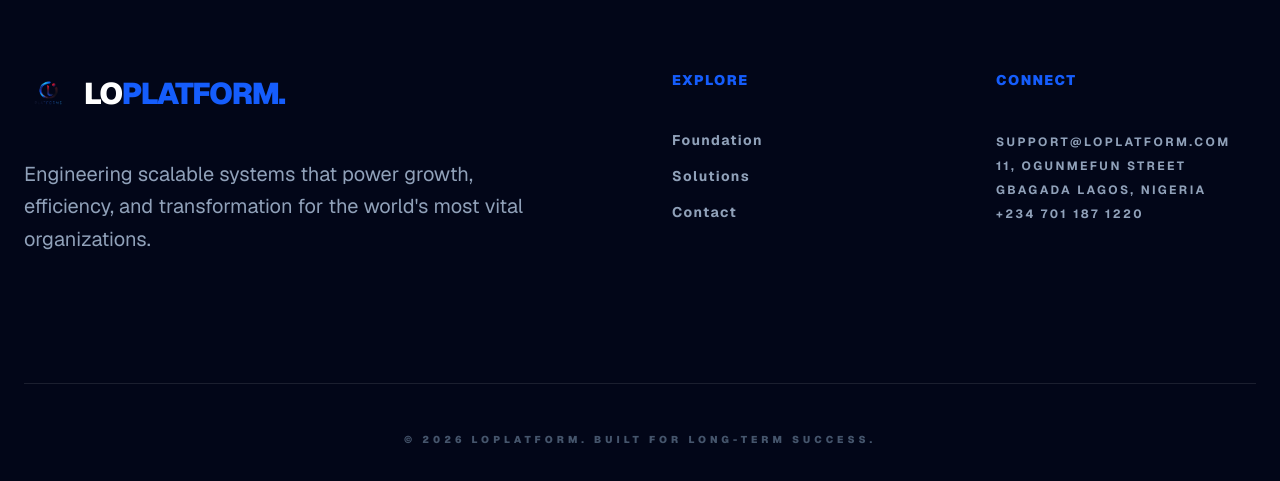
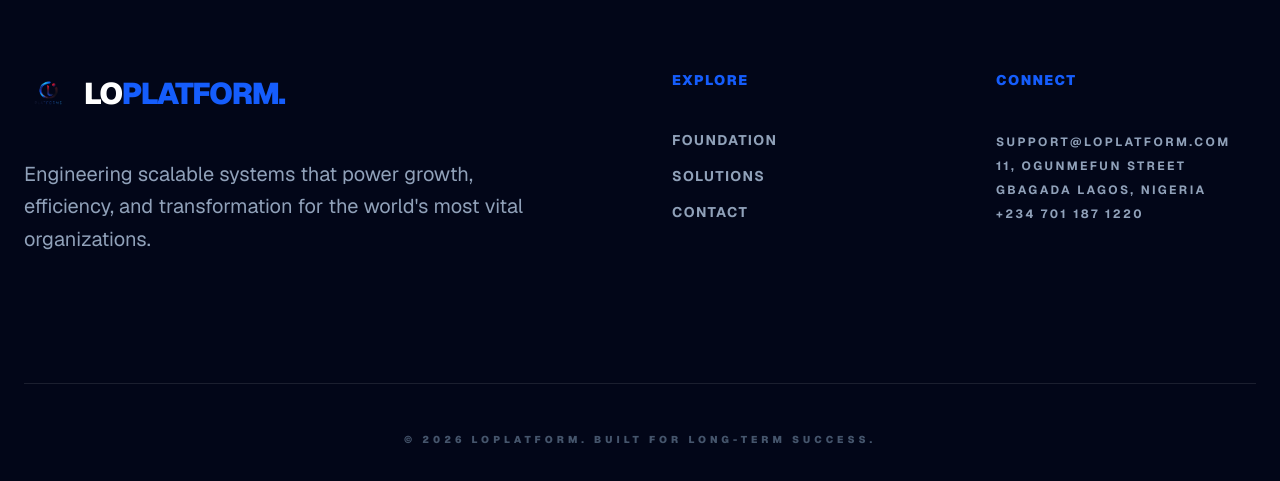
Before and after one commit to gtcsprojects2025-cloud/loplatforms, a Next.js app: page / in a window 1280 px wide. Shown: the part 5294-5775 px from the top of the page. Built offline with nearby package versions, Linux system fonts and the light colour scheme.

Commit message:
fixed display

```diff
--- a/app/components/navBar.tsx
+++ b/app/components/navBar.tsx
@@ -54,7 +54,7 @@ import {
 
   return(
     < >
-    <style dangerouslySetInnerHTML={{ __html: customStyles }} />
+    {/* <style dangerouslySetInnerHTML={{ __html: customStyles }} /> */}
           <nav className={`fixed w-full z-[100] transition-all duration-500 ${scrolled || currentPage !== 'home' ? 'bg-white shadow-xl py-4' : 'bg-black lg:mt-0 py-8'}`}>
         <div className="max-w-7xl mx-auto px-6 flex justify-between items-center">
           <Link href={'/'} className="flex items-center space-x-3 group outline-none">
--- a/app/page.tsx
+++ b/app/page.tsx
@@ -27,6 +27,7 @@ import {
   MessageSquare
 } from 'lucide-react';
 import NavBar from './components/navBar';
+import Footer from './components/footer';
 
 const App = () => {
   const [isMenuOpen, setIsMenuOpen] = useState(false);
@@ -353,48 +354,7 @@ const App = () => {
           </>
       </main>
 
-      <footer className="bg-slate-950 text-white pt-32 pb-12 border-t border-white/5">
-        <div className="max-w-7xl mx-auto px-6">
-          <div className="grid lg:grid-cols-4 gap-16 mb-32">
-            <div className="lg:col-span-2 space-y-10">
-              <div className="flex items-center space-x-3">
-                <div className="w-12 h-12 flex items-center justify-center">
-                  {/* <span className="text-white font-black text-2xl">L</span> */}
-                  <Image
-                        src="/logo.png" // Next.js looks directly into the 'public' folder
-                        alt="Logo"
-                        width={500}
-                        height={500}
-                      />
-                </div>
-                <span className="text-3xl font-black tracking-tighter uppercase">LO<span className="text-blue-600">Platform.</span></span>
-              </div>
-              <p className="text-xl text-slate-400 max-w-lg leading-relaxed">
-                Engineering scalable systems that power growth, efficiency, and transformation for the world's most vital organizations.
-              </p>
-            </div>
-            <div className="space-y-10">
-              <h5 className="font-black uppercase tracking-widest text-sm text-blue-600">Explore</h5>
-              <ul className="space-y-4 text-slate-400 text-sm font-bold uppercase tracking-widest">
-                <li><button onClick={() => navigateTo('about')} className="hover:text-white transition-colors">Foundation</button></li>
-                <li><button onClick={() => navigateTo('services')} className="hover:text-white transition-colors">Solutions</button></li>
-                <li><button onClick={() => navigateTo('contact')} className="hover:text-white transition-colors">Contact</button></li>
-              </ul>
-            </div>
-            <div className="space-y-10">
-              <h5 className="font-black uppercase tracking-widest text-sm text-blue-600">Connect</h5>
-              <p className="text-slate-400 text-xs tracking-[0.2em] leading-loose font-bold uppercase">
-                support@loplatform.com <br />
-                11, Ogunmefun street Gbagada Lagos, Nigeria<br />
-                +234 701 187 1220
-              </p>
-            </div>
-          </div>
-          <div className="pt-12 border-t border-white/10 text-center text-[10px] font-black uppercase tracking-[0.4em] text-slate-600">
-            © 2026 LOPlatform. Built for Long-term Success.
-          </div>
-        </div>
-      </footer>
+   <Footer/>
     </div>
   );
 };
```
